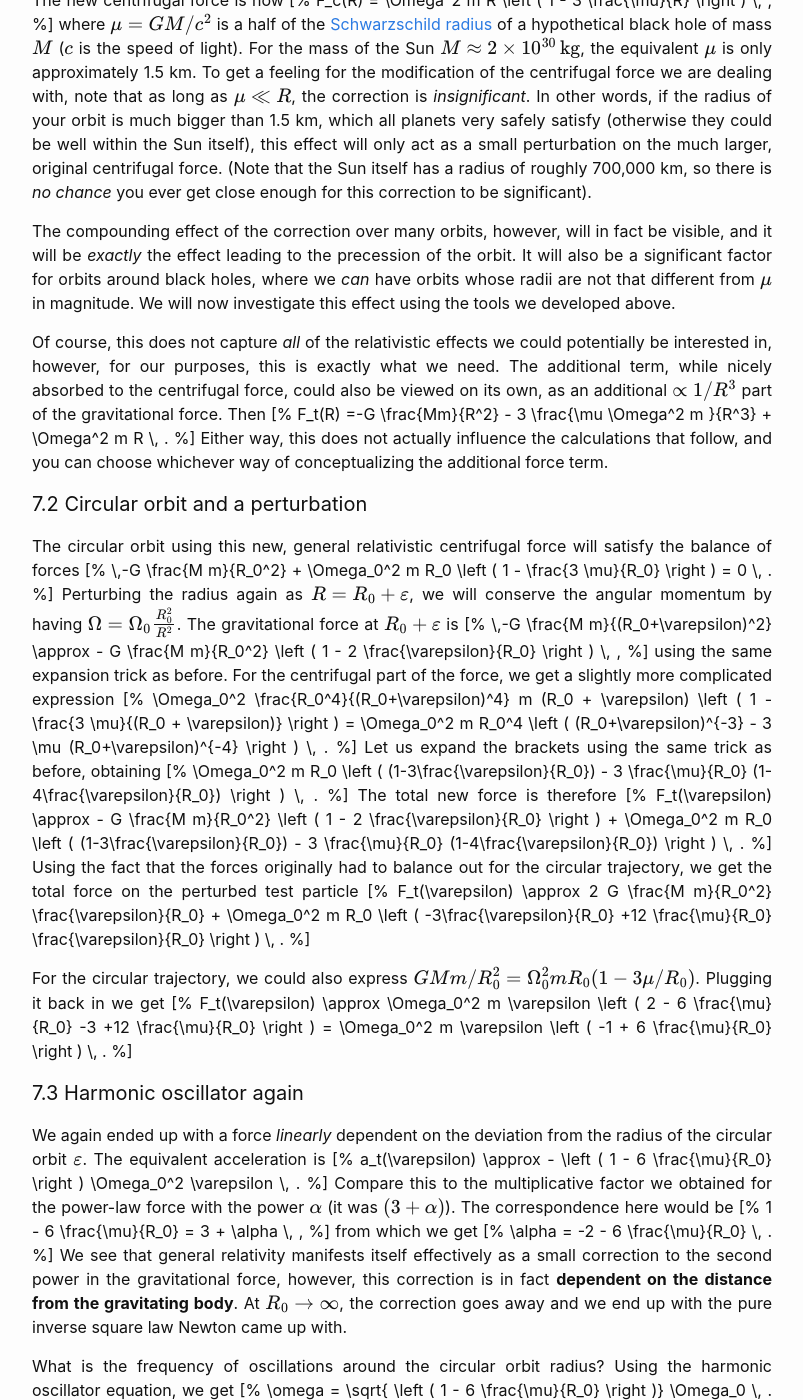
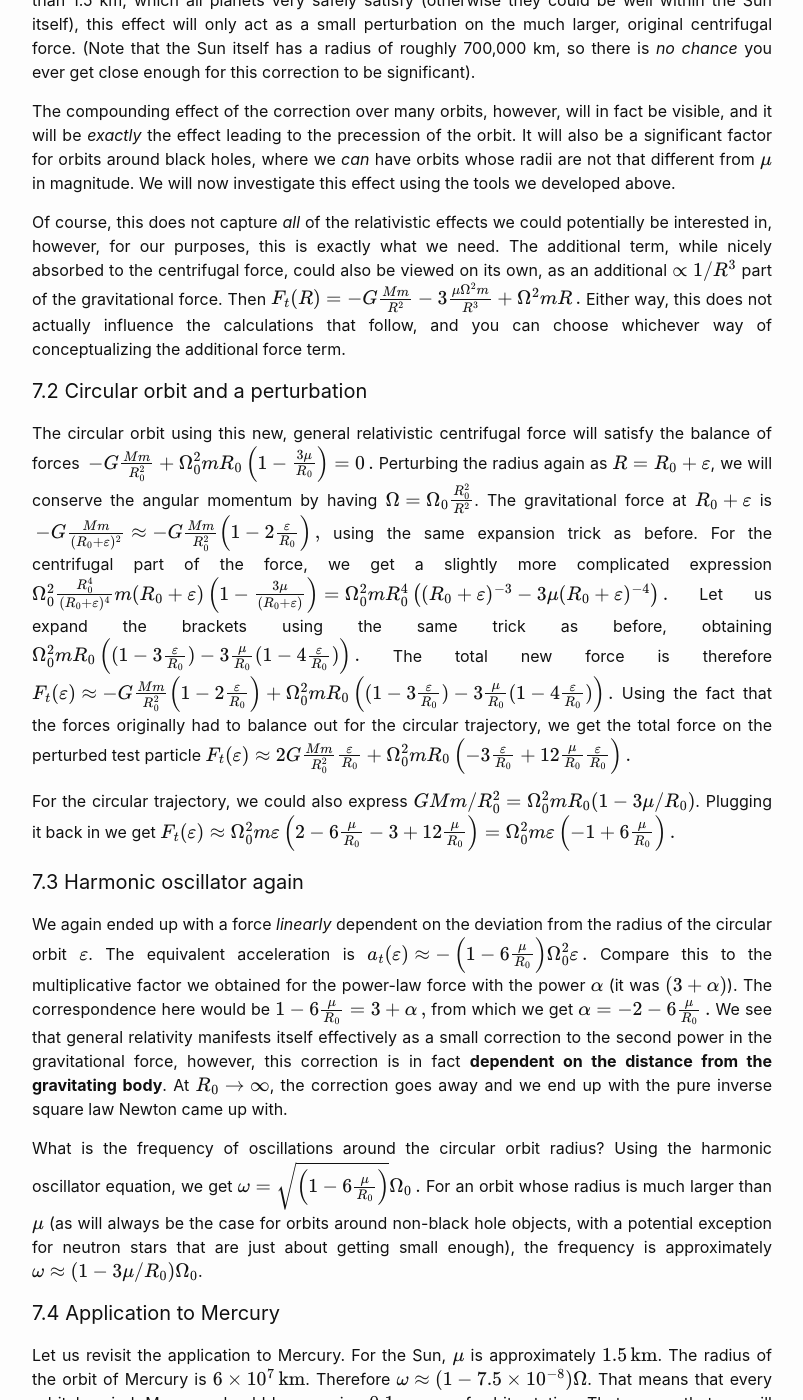
Before and after one commit to stanislavfort/stanislavfort.github.io, a Jekyll site: the page built from _posts/physics/2020-03-18-orbit_perturbations.md, in a window 1280 px wide and 1400 px high, scrolled down 6825 px. Shown: the whole window, without its empty margins (238-1041 px from the left). Built offline with Jekyll 4.4.1, drawn with Linux system fonts in a browser that asks for light colours; formulas are drawn with MathJax 3; some of the changed text lies outside the part shown.

Commit message:
Changing [% %] to $$

```diff
--- a/_posts/physics/2020-03-18-orbit_perturbations.md
+++ b/_posts/physics/2020-03-18-orbit_perturbations.md
@@ -33,9 +33,9 @@ $F(R_0) + \Omega_0^2 R_0 m = 0 \, .$
 
 ### 2.2 Power-law attractive force
 While correct, the setup above is too general to be very instructive. Let us now consider a particular kind of force laws which depend on the radius $r$ with a particular power $\alpha$. Such a force law could generally be written as
-[%
+$$
 F_{\alpha}(r) = - C m r^{\alpha} \, ,
-%]
+$$
 where $C$ is a constant that does *not* depend on either $r$ or $m$. I decided to single out $m$ -- the mass of the test body -- for later convenience.
 
 We have readily available two examples of such a force law:
@@ -45,15 +45,15 @@ We have readily available two examples of such a force law:
 For the spring law, we get $C = k/m$ and $\alpha = 1$, while for Newton's gravitational law, we get $C = G M$ and $\alpha = -2$. These two values will prove very special. In fact, for a power-law force with power $\alpha$, those two values will lead to *closed bound orbits* even for *arbitrarily large deviations* from the circular orbit. Our analyses in this article deal with *small* deviations from the circular trajectory, and the closure / openness of orbits we derive is conditional upon that assumption. However, for $F \propto  1/r^2$ and $F \propto r$ these deviations can be arbitrarily large.
 
 What would the circular orbit parameters be for the power-law force? Let's just plug the force law into the balance of forces from which we derive
-[%
+$$
 \Omega_0^2 = C R_0^{\alpha - 1} \, .
-%]
+$$
 
 ### 2.3 Angular momentum
 We will need to use the [angular momentum](https://en.wikipedia.org/wiki/Angular_momentum) $L$ in later calculations, which we can obtain as $L = v_t m r$, where $v_t$ is the tangential component of the velocity of the body of mass $m$ to the direction $\hat{r}$, and $r$ is its distance from the origin. Since $v_t = \Omega r$, we get
-[%
+$$
 L = \Omega r^2 m \, .
-%]
+$$
 For the circular trajectories and the power-law force, this gives us $L = \sqrt{C} R_0^{\alpha / 2 + 3/2} m$.
 
 ## 3. Perturbing the circular orbit <a name="perturbing"></a>
@@ -69,13 +69,13 @@ Imagine giving the small body of mass $m$ **a little kick** to a slightly higher
 What is now the force acting on the perturbed test mass? The attractive force changed from $F(R_0)$ to $F(R_0 + \varepsilon)$. The centrifugal force, on the other hand, changed *both* as a consequence of the radius changing and the velocity changing due to the angular momentum $L$ being kept constant.
 
 To preserve the angular momentum at this new radius $R = R_0 + \varepsilon$, we also need to change the angular velocity from $\Omega_0$ to $\Omega$. Comparing the two angular momenta, we get
-[%
+$$
 \Omega_0 R_0^2 m = \Omega R^2 m \, .
-%]
+$$
 The new angular velocity is therefore $\Omega = \Omega_0 \frac{R_0^2}{R^2}$. The centrifugal force is then
-[%
+$$
 F_c(R) = \Omega_0^2 \frac{R_0^4}{R^4} R m = \Omega_0^2 R_0 m \frac{R_0^3}{R^3} \, .
-%]
+$$
 
 You might wonder where the [Coriolis force](https://en.wikipedia.org/wiki/Coriolis_force) went. After all, we are in a non-inertial frame of reference. Shouldn't it appear as an additional force term? It turns out that we already absorbed its effect in $\Omega = \Omega_0 \frac{R_0^2}{R^2}$. The Coriolis force would lead to a tangential acceleration changing the tangential velocity of the test particle, which is exactly what we are capturing by expressing the dependence of the angular velocity on radius $\Omega(R)$.
 
@@ -85,50 +85,50 @@ You might also wonder whether there would be angular perturbations, equivalent t
 What we would *actually* need to use here is a derivative. However, as I promised, this derivation will be accessible to high school students, and while some high schools do indeed cover calculus, many do not. I will therefore use a small trick that will do for this purpose.
 
 Let's suppose that we have an expression of the form $(1+x)^n$, where $|x| \ll 1$. Using [the binomial expansion](https://en.wikipedia.org/wiki/Binomial_theorem), or simply multiplying the expression out, we notice that it expands to
-[%
+$$
 (1+x)^n = 1 + nx + \frac{n(n-1)}{2} x^2 + \frac{n(n-1)(n-2)}{6} x^3 + \dots \, .
-%]
+$$
 Notice the way I sorted the terms of the expansion -- by the increasing powers of $x$. The higher the power of $x$, the smaller its value (owing to the small size of $|x|$). If we either do not care about the *precise* value of $(1+x)^n$ or we will eventually take $x \to 0$, **keeping only the first two terms** will suffice, i.e.
-[%
+$$
 (1+x)^n \approx 1 + nx \, .
-%]
+$$
 This also holds for *non-integer values of $n$*, and will roughly hold until $n |x| \approx 1$. We will make a heavy use of this expansion in our derivations. Notice that we had to assume the small size of $|x|$. Our follow-up analyses will therefore suffer the same restriction -- they will only be precise as long as the equivalent of $|x|$ is small.
 
 ### 3.3 Small changes in forces
 Let us go back to the power-law attractive force $F(r) = - C m r^{\alpha}$. The attractive force at radius $R = R_0 + \varepsilon$ is $F(R_0 + \varepsilon) = - C m (R_0 + \varepsilon)^{\alpha}$. This is suspiciously similar to the mathematical expansion we derived above, and after a small change into $- C m R_0^\alpha (1 + \varepsilon / R_0)^{\alpha}$, this is *exactly* the right form. Since we assume $\varepsilon$ to be small compared to $R_0$, we can expand the bracket approximately as
-[%
+$$
 F(R_0 + \varepsilon) \approx - C m R_0^{\alpha} (1 + \alpha \varepsilon / R_0) \, .
-%]
+$$
 
 How does the centrifugal force change? As derived before, we have the new force
-[%
+$$
 F_c(R_0 + \varepsilon) = \Omega_0^2 R_0 m \frac{R_0^3}{(R_0 + \varepsilon)^3} = \Omega_0^2 R_0 m \frac{R_0^3}{R_0^3 (1 + \varepsilon/R_0)^3} \, .
-%]
+$$
 Using the same trick, we get
-[%
+$$
 F_c(R_0 + \varepsilon) = \Omega_0^2 R_0 m (1 + \varepsilon/R_0)^{-3} \approx \Omega_0^2 R_0 m (1 - 3 \varepsilon/R_0)  \, .
-%]
+$$
 
 While for the circular trajectory the net force on the test mass was $0$ (the gravitational force and centrifugal force were exactly balanced), the small kick $\varepsilon$ introduced a mismatch between these two forces. The total force $F_t(\varepsilon)$ is
-[% F_t ( \varepsilon ) \approx \Omega_0^2 R_0 m (1 - 3 \varepsilon / R_0) - C m R_0^{\alpha} (1 + \alpha \varepsilon / R_0) \, . %]
+$$ F_t ( \varepsilon ) \approx \Omega_0^2 R_0 m (1 - 3 \varepsilon / R_0) - C m R_0^{\alpha} (1 + \alpha \varepsilon / R_0) \, . $$
 
 From the derivation of the circular orbit, we know that $\Omega_0^2 R_0 m = C m R_0^\alpha$. We therefore get
-[% F_t ( \varepsilon ) \approx - \varepsilon (3 + \alpha ) \Omega_0^2 m \, .  %]
+$$ F_t ( \varepsilon ) \approx - \varepsilon (3 + \alpha ) \Omega_0^2 m \, .  $$
 
 This is a very simple result! By pushing the radius of the circular orbit to a higher orbit by $\varepsilon$, there is an effective force pulling it back to the circular radius, and the force depends *linearly* on the amount by which we change the radius! This is a hallmark of a class of problems that are in fact very easy to solve -- the harmonic oscillator.
 
 ## 4. The harmonic oscillator hidden there <a name="harmonic"></a>
 By changing the radius of the orbit by $\varepsilon$, the test mass $m$ will be pulled back to the original radius by the force $F_t(\varepsilon) \propto - (3 + \alpha) \varepsilon$. Notice that force depends linearly on the radius change $\varepsilon$. The total acceleration $a_t = F_t / m$ is therefore
-[%
+$$
 a_t(\varepsilon) = -(3+\alpha) \Omega_0^2 \varepsilon \, .
-%]
+$$
 
 The [harmonic oscillator](https://en.wikipedia.org/wiki/Harmonic_oscillator) with the equation of motion $\ddot{x} + \omega^2 x = 0$ (where $\ddot{x}$ is simply the acceleration) has the solution composed of sines and cosines of frequency $\omega$. The value of $x$ will therefore change up and down with the perion $2 \pi / \omega$.
 
 This is great, because our equation is *exactly* of this form. The acceleration is $-(3+\alpha) \Omega_0^2 \varepsilon$, and therefore $\ddot{\varepsilon} + (3+\alpha) \Omega_0^2 \varepsilon = 0$. We can identify the $\omega^2 = (3+\alpha) \Omega_0^2$. Therefore
-[%
+$$
 \boxed{\omega = \sqrt{ \left ( 3 + \alpha \right ) } \, \Omega_0} \, .
-%]
+$$
 In words, the radius perturbation $\varepsilon$ around the circular orbit with the orbital velocity $\Omega_0$ will be oscillating around the original orbital radius up and down with frequency $\omega = \sqrt{ \left ( 3 + \alpha \right ) } \, \Omega_0$.
 
 ## 5. Closure of power-law force orbits <a name="closure"></a>
@@ -148,15 +148,15 @@ A possible explanation could be that the gravitational force does not depend *ex
 The precession of the perihelion of Mercury that is unaccounted for by the influence of other planets is [42.9799 arcseconds per century](https://en.wikipedia.org/wiki/Tests_of_general_relativity#Perihelion_precession_of_Mercury). The orbit rotates ever so slightly in the direction of the orbital motion, i.e. the orbit closes *a bit too late* onto itself.
 
 The difference between the orbital velocity and the frequency of the radius perturbations is
-[%
+$$
 \Omega_0 - \omega = \Omega_0 -  \sqrt{1 + \delta} \, \Omega_0 \approx - \frac{1}{2} \Omega_0 \delta \, .
-%]
+$$
 If the period of Mercurcy is $P$, then the angle by which the orbit rotates *per orbit* is $-\frac{1}{2} P \Omega_0 \delta$. From [wiki](https://en.wikipedia.org/wiki/Mercury_(planet)) I got that $P \approx 0.24 \, \mathrm{years}$. The perihilion rotates by 42.9799 arcseconds per century, which works out to be approximately $0.1 \, \mathrm{arcsec}$ per orbit. From that we get that the $\delta$ needed is $\delta \approx - 1.5 \times 10^{-7}$.
 
 Therefore the observed amount of precession of the Mercury's orbit could be explained by a slight modification of Newton's gravity law to
-[%
+$$
 F_g(r) = - G \frac{Mm}{r^{2 + 1.5 \times 10^{-7}}} \, .
-%]
+$$
 While this correction would explain this particular effect, it would not be able to account for the other effects that General Relativity correctly predicted, for example the double amount of bending of light around the Sun than expected by Newton's theory. In fact, this correction would *not* explain even the precession of the orbits of other planets (such as Venus), because, as we will derive later, the correction needed will be *radius dependent*.
 
 ## 7. General Relativity made simple <a name="GR"></a>
@@ -166,69 +166,69 @@ While this correction would explain this particular effect, it would not be able
 General Relativity is *very* complicated, so much so that only a handful of exact solutions is known for its field equations. Luckily, one of the solutions is the so called [Schwarzschild solution (or metric)](https://en.wikipedia.org/wiki/Schwarzschild_metric) which solves the motion of massive bodies and photons in the gravitational field of a single, non-rotating, non-charged massive body of mass $M$. That, in fact, is *exactly* what we need.
 
 The Schwarzschild metric tells us how small changes in coordinates contribute together to changes in our [proper time](https://en.wikipedia.org/wiki/Proper_time), the time we would measure on our personal clocks. However, it turns out that the full extent of its consequences for the motion of massive bodies on circular (or almost circular) trajectories can be captured *entirely* by a slight **modification to the centrifugal force**. The new centrifugal force is now
-[%
+$$
 F_c(R) = \Omega^2 m R \left ( 1 - 3 \frac{\mu}{R} \right ) \, ,
-%]
+$$
 where $\mu = GM/c^2$ is a half of the [Schwarzschild radius](https://en.wikipedia.org/wiki/Schwarzschild_radius) of a hypothetical black hole of mass $M$ ($c$ is the speed of light). For the mass of the Sun $M \approx 2 \times 10^{30} \, \mathrm{kg}$, the equivalent $\mu$ is only approximately 1.5 km. To get a feeling for the modification of the centrifugal force we are dealing with, note that as long as $\mu \ll R$, the correction is *insignificant*. In other words, if the radius of your orbit is much bigger than 1.5 km, which all planets very safely satisfy (otherwise they could be well within the Sun itself), this effect will only act as a small perturbation on the much larger, original centrifugal force. (Note that the Sun itself has a radius of roughly 700,000 km, so there is *no chance* you ever get close enough for this correction to be significant).
 
 The compounding effect of the correction over many orbits, however, will in fact be visible, and it will be *exactly* the effect leading to the precession of the orbit. It will also be a significant factor for orbits around black holes, where we *can* have orbits whose radii are not that different from $\mu$ in magnitude. We will now investigate this effect using the tools we developed above.
 
 Of course, this does not capture *all* of the relativistic effects we could potentially be interested in, however, for our purposes, this is exactly what we need. The additional term, while nicely absorbed to the centrifugal force, could also be viewed on its own, as an additional $\propto 1/R^3$ part of the gravitational force. Then
-[%
+$$
 F_t(R) =-G \frac{Mm}{R^2} - 3 \frac{\mu \Omega^2 m }{R^3} + \Omega^2 m R \, .
-%]
+$$
 Either way, this does not actually influence the calculations that follow, and you can choose whichever way of conceptualizing the additional force term.
 
 ### 7.2 Circular orbit and a perturbation
 The circular orbit using this new, general relativistic centrifugal force will satisfy the balance of forces
-[%
+$$
 \,-G \frac{M m}{R_0^2} +  \Omega_0^2 m R_0 \left ( 1 - \frac{3 \mu}{R_0} \right ) = 0 \, .
-%]
+$$
 Perturbing the radius again as $R = R_0 + \varepsilon$, we will conserve the angular momentum by having $\Omega = \Omega_0 \frac{R_0^2}{R^2}$. The gravitational force at $R_0 + \varepsilon$ is
-[%
+$$
 \,-G \frac{M m}{(R_0+\varepsilon)^2} \approx - G \frac{M m}{R_0^2} \left ( 1 - 2 \frac{\varepsilon}{R_0} \right ) \, ,
-%]
+$$
 using the same expansion trick as before. For the centrifugal part of the force, we get a slightly more complicated expression
-[%
+$$
 \Omega_0^2 \frac{R_0^4}{(R_0+\varepsilon)^4} m (R_0 + \varepsilon) \left ( 1 - \frac{3 \mu}{(R_0 + \varepsilon)} \right ) = \Omega_0^2 m R_0^4 \left ( (R_0+\varepsilon)^{-3} - 3 \mu (R_0+\varepsilon)^{-4}  \right ) \, .
-%]
+$$
 Let us expand the brackets using the same trick as before, obtaining
-[%
+$$
 \Omega_0^2 m R_0 \left ( (1-3\frac{\varepsilon}{R_0}) - 3 \frac{\mu}{R_0} (1-4\frac{\varepsilon}{R_0})  \right ) \, .
-%]
+$$
 The total new force is therefore
-[%
+$$
 F_t(\varepsilon) \approx - G \frac{M m}{R_0^2} \left ( 1 - 2 \frac{\varepsilon}{R_0} \right ) + \Omega_0^2 m R_0 \left ( (1-3\frac{\varepsilon}{R_0}) - 3 \frac{\mu}{R_0} (1-4\frac{\varepsilon}{R_0})  \right ) \, .
-%]
+$$
 Using the fact that the forces originally had to balance out for the circular trajectory, we get the total force on the perturbed test particle
-[%
+$$
 F_t(\varepsilon) \approx 2 G \frac{M m}{R_0^2} \frac{\varepsilon}{R_0} + \Omega_0^2 m R_0 \left ( -3\frac{\varepsilon}{R_0} +12 \frac{\mu}{R_0} \frac{\varepsilon}{R_0}  \right ) \, .
-%]
+$$
 
 For the circular trajectory, we could also express $GMm/R_0^2 = \Omega_0^2 m R_0  ( 1 - 3 \mu / R_0 )$. Plugging it back in we get
-[%
+$$
 F_t(\varepsilon) \approx \Omega_0^2 m \varepsilon \left ( 2 - 6 \frac{\mu}{R_0} -3 +12 \frac{\mu}{R_0}  \right ) = \Omega_0^2 m \varepsilon \left ( -1 + 6 \frac{\mu}{R_0} \right ) \, .
-%]
+$$
 
 ### 7.3 Harmonic oscillator again
 We again ended up with a force *linearly* dependent on the deviation from the radius of the circular orbit $\varepsilon$. The equivalent acceleration is
-[%
+$$
 a_t(\varepsilon) \approx - \left ( 1 - 6 \frac{\mu}{R_0} \right ) \Omega_0^2 \varepsilon \, .
-%]
+$$
 Compare this to the multiplicative factor we obtained for the power-law force with the power $\alpha$ (it was $(3 + \alpha)$). The correspondence here would be
-[%
+$$
 1 - 6 \frac{\mu}{R_0} = 3 + \alpha \, ,
-%]
+$$
 from which we get
-[%
+$$
 \alpha = -2 - 6 \frac{\mu}{R_0} \, .
-%]
+$$
 We see that general relativity manifests itself effectively as a small correction to the second power in the gravitational force, however, this correction is in fact **dependent on the distance from the gravitating body**. At $R_0 \to \infty$, the correction goes away and we end up with the pure inverse square law Newton came up with.
 
 What is the frequency of oscillations around the circular orbit radius? Using the harmonic oscillator equation, we get
-[%
+$$
 \omega = \sqrt{ \left ( 1 - 6 \frac{\mu}{R_0} \right )} \Omega_0 \, .
-%]
+$$
 For an orbit whose radius is much larger than $\mu$ (as will always be the case for orbits around non-black hole objects, with a potential exception for neutron stars that are just about getting small enough), the frequency is approximately $\omega \approx  \left ( 1 - 3 \mu / R_0 \right ) \Omega_0$.
 
 ### 7.4 Application to Mercury
@@ -240,9 +240,9 @@ For black holes, we can physically make orbits small enough such that $R$ could
 Notice that for $R \le 3 \mu = \frac{3}{2} R_s$, the **centrifugal force becomes attractive**! This comes simply from the modification of the centrifugal force that I presented at the beginning of this section. This fact has a profound implication -- for distance $R \le \frac{3}{2} R_s$, there do not exist any circular orbits around a black hole. This critical radius is called the [photon sphere](https://en.wikipedia.org/wiki/Photon_sphere).
 
 We derived that the acceleration pushing the perturbed radius back to the original circular radius is
-[%
+$$
 a_t(\varepsilon) \approx - \left ( 1 - 6 \frac{\mu}{R_0} \right ) \Omega_0^2 \varepsilon \, .
-%]
+$$
 For $R > 6 \mu$, this will indeed always push the perturbation *back* to its original value. The bigger the $\varepsilon$, the larger the acceleration in the opposite direction. However, for $R < 6 \mu$, the acceleration that used to keep the radius around the circular radius switches signs, and now tries to *amplify* any deviations! That means that even the tiniest perturbation to the circular trajectory will result in an ever amplifying instability. The circular trajectories for $R < 6 \mu = 3 R_s$ are therefore **not stable**. The orbit at exactly $R = 6 \mu = 3 R_s$ is called the [innermost stable circular orbit](https://en.wikipedia.org/wiki/Innermost_stable_circular_orbit), and it has a very precise observational signature that astronomers use to weigh black holes.
 
 Using our simple analyses, we were able to derive two really intriguing properties of black holes. For radii $R < 3 R_s$ circular orbits around them become unstable, and for $R < \frac{3}{2} R_s$ they do not exist at all!
@@ -263,9 +263,9 @@ To be more precise, any orbit will be characterized by its total mechanical ener
 As you might have realized while reading our derivation, we never explicitly dealt with the fact that on top of the radial perturbation $\varepsilon(t)$, there will also be an angular perturbation $\theta(t)$. While the radial perturbation shifts the radius away from the circular orbit radius to $R(t) = R_0 + \varepsilon(t)$, the angular perturbation would add a small offset to the steady rotation of the test body around the central body as $\varphi(t) = \Omega_0 t + \theta(t)$. Why was it OK to ignore the angular perturbation?
 
 The angular velocity at radius $R$ is $\Omega(R) = \Omega_0 \frac{R_0^2}{R^2}$ due to the conservation of angular momentum (also called the [second Kepler's law](https://en.wikipedia.org/wiki/Kepler%27s_laws_of_planetary_motion#Second_law_of_Kepler)). The rate of change of $\varphi(t)$ with time is $\Omega_0 + \dot{\theta}$, where $\Omega_0$ is the steady march of the orbit around the central body, and $\dot{\theta}$ is the additional angular velocity from the time change of the angular perturbation. The total angular velocity is $\Omega$, and therefore
-[%
+$$
 \dot{\theta}(t) = \Omega_0 \left ( \frac{R_0^2}{(R_0 + \varepsilon(t))^2} - 1 \right ) \, .
-%]
+$$
 So far this was *exact*, i.e. no small parameter expansions were used. If we use the mathematical trick and assume $|\varepsilon| / R_0 \ll 1$ (as we did throughout this whole article), we get $\dot{\theta}(t) \approx -2 \frac{\varepsilon(t)}{R_0} \Omega_0$.
 
 Now to the conceptual step. If $\varepsilon(t)$ behaves as a harmonic oscillator with frequency $\omega$ and mean value $\left < \varepsilon(t) \right >_{t} = 0$, so will the equivalent $\theta(t)$ that is directly related to it. For a closed orbit, $\varepsilon(t) = \varepsilon(t+T)$, where $T$ is the time for the full orbit, i.e. the radius is exactly what it was an orbit ago. This implies $\theta(t) = \theta(t+T)$, however, we would need to be able to integrate $\sin$ and $\cos$ to show it explicitly. Therefore after a full orbit, both the radius perturbation as well as the angular perturbation are what they were, provided that this held for the radius perturbation alone. As a direct consequence, our previous conclusions about closure hold.
```
